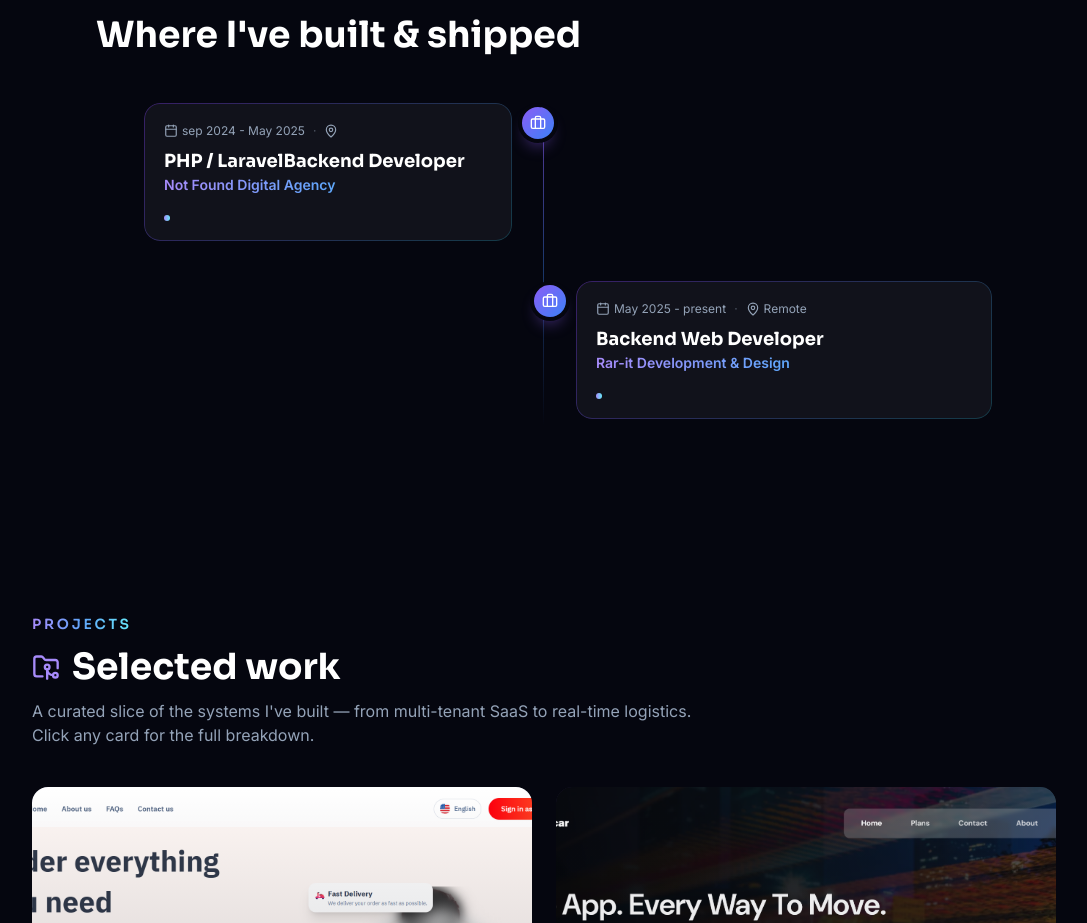
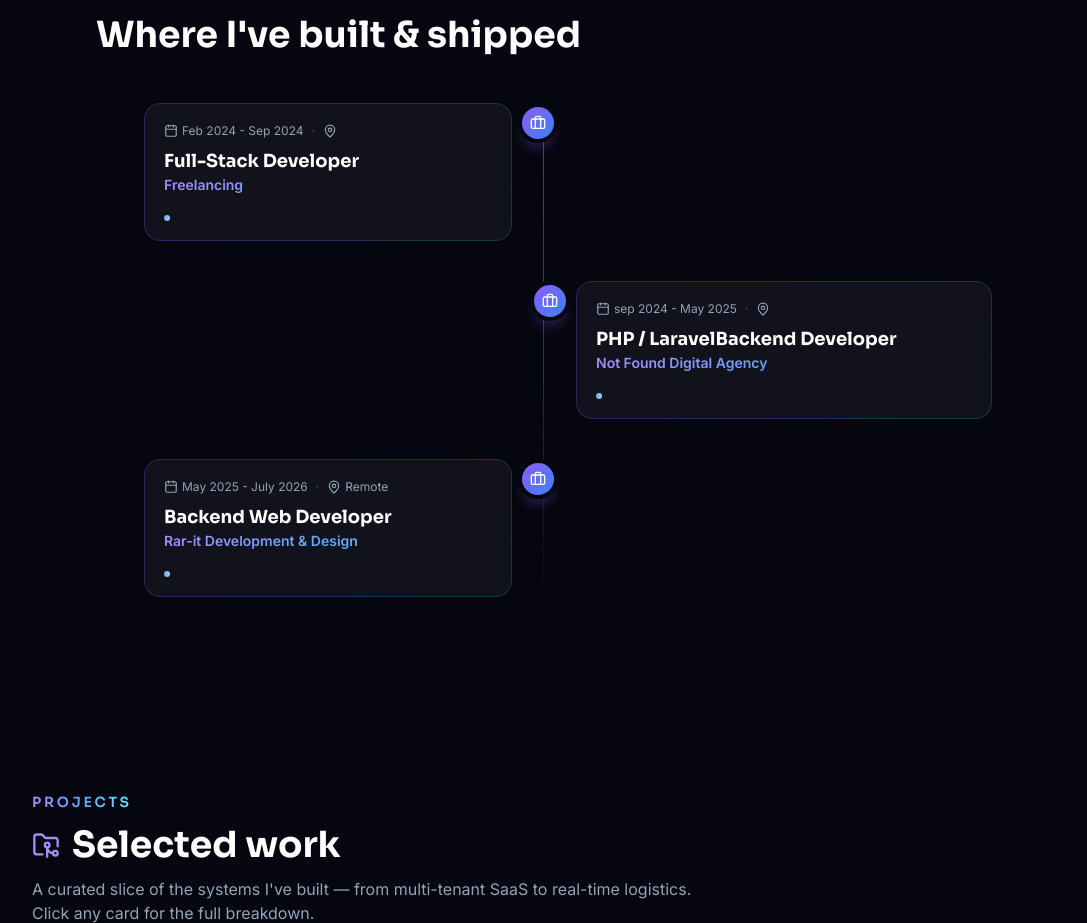
Before and after one commit to yousef2002307/final-portfolio, a React (Vite) app: page / in a window 1280 px wide. Shown: the part 1727-2650 px from the top of the page, without its empty margins (96-1183 px from the left). Built offline with nearby package versions, Linux system fonts and the light colour scheme; no server answers.

Commit message:
feat: add data.js containing project portfolio details and assets

```diff
--- a/src/data.js
+++ b/src/data.js
@@ -338,6 +338,16 @@ export default projects;
 export const experience = [
   {
     id: 'exp-1',
+    role: 'Full-Stack Developer',
+    company: 'Freelancing',
+    period: 'Feb 2024 - Sep 2024',
+    location: '',
+    points: [
+      '',
+    ],
+  },
+  {
+    id: 'exp-2',
     role: 'PHP / LaravelBackend Developer',
     company: 'Not Found Digital Agency',
     period: 'sep 2024 - May 2025',
@@ -347,10 +357,10 @@ export const experience = [
     ],
   },
   {
-    id: 'exp-2',
+    id: 'exp-3',
     role: 'Backend Web Developer',
     company: 'Rar-it Development & Design',
-    period: 'May 2025 - present',
+    period: 'May 2025 - July 2026',
     location: 'Remote',
     points: [
       '',
```
